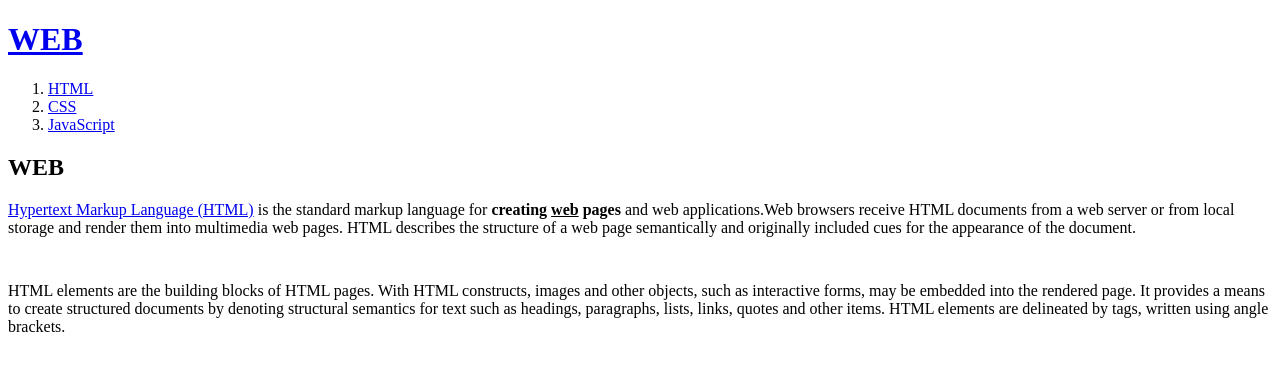
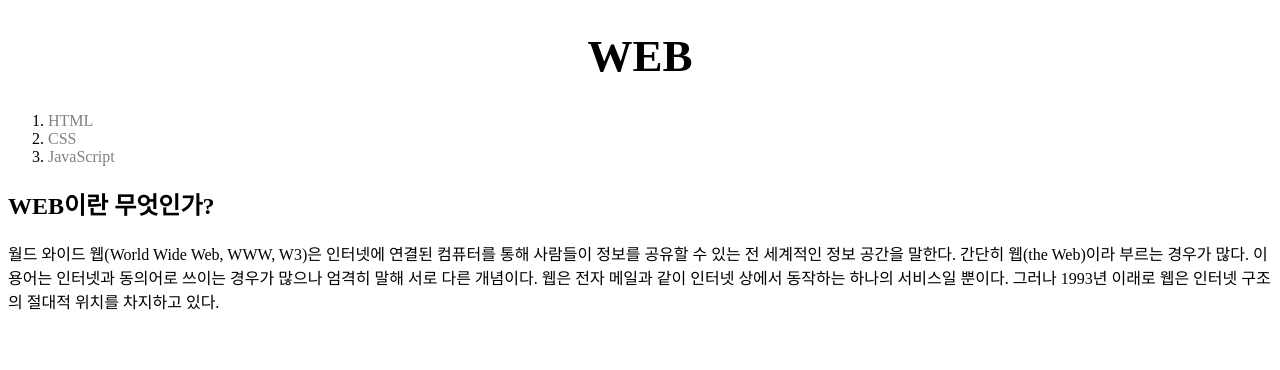
Before and after one commit to realwaterr/web-1, a plain HTML site: page index.html in a window 1280 px wide. Drawn offline with Linux system fonts and the light colour scheme.

Commit message:
Update index.html

```diff
--- a/index.html
+++ b/index.html
@@ -1,26 +1,37 @@
 <!doctype html>
 <html>
 <head>
-  <title>WEB1 - Welcome</title>
+  <title>WEB1-HTML</title>
   <meta charest="utf-8">
+  <style media="screen">
+    a {
+      color:black;
+      text-decoration: none;
+    }
+    h1 {
+      font-size: 45px;
+      text-align:center;
+    }
+    .saw {
+      color:gray;
+    {
+  </style>
 </head>
 <body>
   <h1><a href="index.html">WEB</a></h1>
   <ol>
-    <li><a href="1.html">HTML</a></li>
-    <li><a href="2.html">CSS</a></li>
-    <li><a href="3.html">JavaScript</a></li>
+    <li><a href="1.html" class="saw">HTML</a></li>
+    <li><a href="2.html" class="saw">CSS</a></li>
+    <li><a href="3.html" class="saw">JavaScript</a></li>
   </ol>
-  <h2>WEB</h2>
-  <p><a href="https://www.w3.org/TR/html52/" target="_blank" title="html5 sepecification">Hypertext Markup Language (HTML)</a>
-  is the standard markup language for
-  <strong>creating <u>web</u> pages</strong> and web applications.Web browsers receive HTML documents
-  from a web server or from local storage and render them into
-  multimedia web pages. HTML describes the structure of a web page semantically and originally
-  included cues for the appearance of the document.</p><p style="margin-top:45px;">HTML
-  elements are the building blocks of HTML pages. With HTML constructs, images and other
-  objects, such as interactive forms, may be embedded into the rendered page. It provides a means
-  to create structured documents by denoting structural semantics for text such as headings, paragraphs,
-  lists, links, quotes and other items. HTML elements are delineated by tags, written using angle brackets. </p>
+<!--
+  <ol>
+    <li><a href="1.html"><font color="red">HTML</font></a></li>
+    <li><a href="2.html"><font color="red">CSS</font></a></li>
+    <li><a href="3.html"><font color="red">JavaScript</font></a></li>
+  </ol>
+  -->
+ <h2>WEB이란 무엇인가?</h2>
+ <p>월드 와이드 웹(World Wide Web, WWW, W3)은 인터넷에 연결된 컴퓨터를 통해 사람들이 정보를 공유할 수 있는 전 세계적인 정보 공간을 말한다. 간단히 웹(the Web)이라 부르는 경우가 많다. 이 용어는 인터넷과 동의어로 쓰이는 경우가 많으나 엄격히 말해 서로 다른 개념이다. 웹은 전자 메일과 같이 인터넷 상에서 동작하는 하나의 서비스일 뿐이다. 그러나 1993년 이래로 웹은 인터넷 구조의 절대적 위치를 차지하고 있다. </p>
 </body>
 </html>
```
